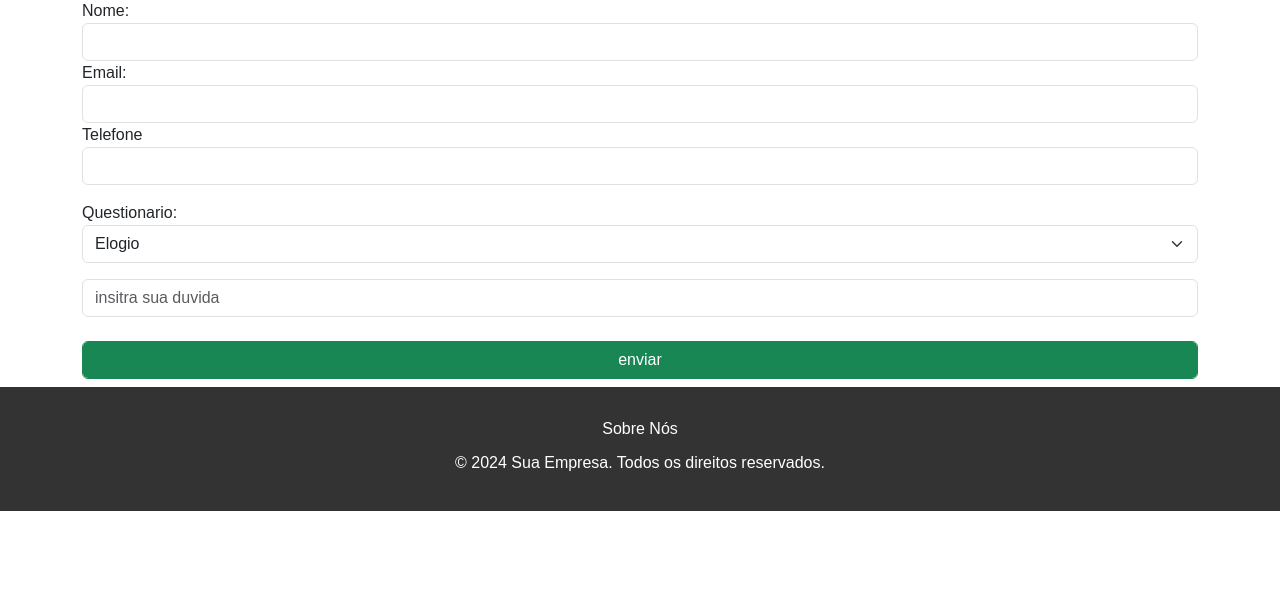
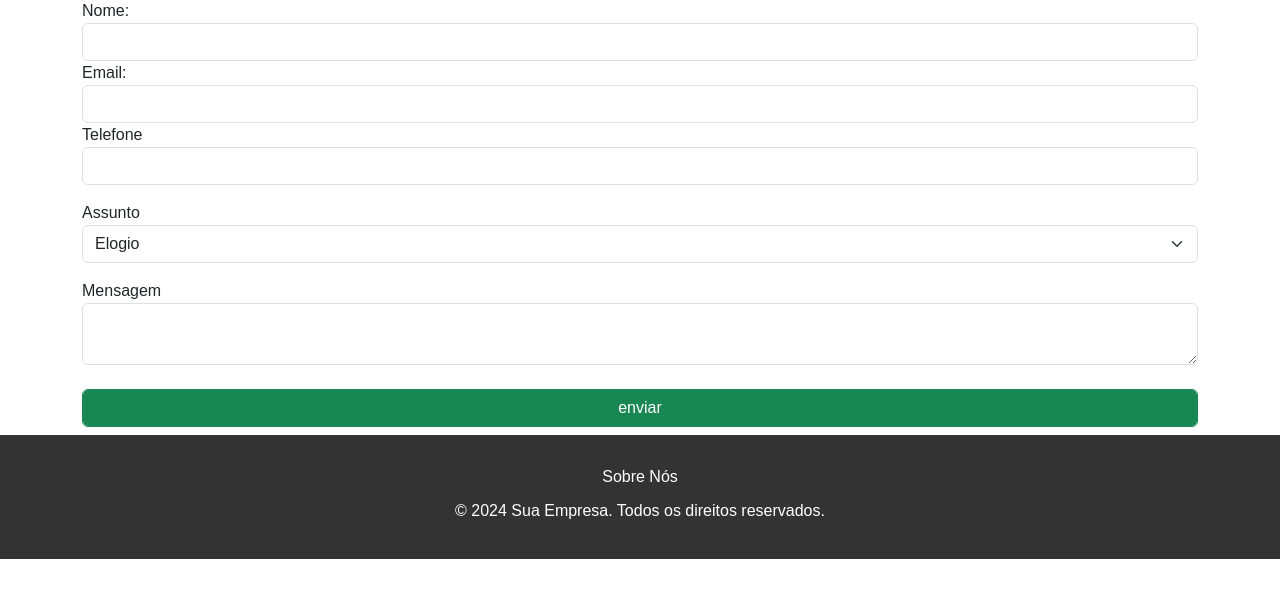
Before and after one commit to Matteu8/PI47_2024, a PHP site: page /andre/contato.php in a window 1280 px wide. Shown: the part 175-773 px from the top of the page. Run offline with PHP 8.4, Linux system fonts and the light colour scheme.

Commit message:
Atualizado sistema de contato

```diff
--- a/andre/contato.php
+++ b/andre/contato.php
@@ -68,12 +68,12 @@
             </div>
 
             <div class="mb-3">
-                <label for="">Questionario:</label>
+                <label for="">Assunto</label>
                 <select class="form-select" id="estados" name="bt_questionario">
-                    <option value="AC">Elogio</option>
-                    <option value="AL">Reclamaçao</option>
-                    <option value="AP">Duvida</option>
-                    <option value="AM">Mensagem</option>
+                    <option value="">Elogio</option>
+                    <option value="">Reclamaçao</option>
+                    <option value="">Duvida</option>
+                    <option value="">Mensagem</option>
 
 
                 </select>
@@ -81,10 +81,14 @@
 
 
             <form class="d-flex" role="search">
-          <input class="form-control me-2" type="search" placeholder="insitra sua duvida" aria-label="Search">
+            <label for="">Mensagem</label>
+
+            <textarea class="form-control me-2"name="" id=""></textarea>
+
           <button class="btn btn_teste" type="submit"></button>
-          <input class="form-control btn btn-success" type="submit" value="enviar"><br>
+
         </form>
+        <input class="form-control btn btn-success" type="submit" value="enviar">
       </div>
     </div>
   </nav>
```
